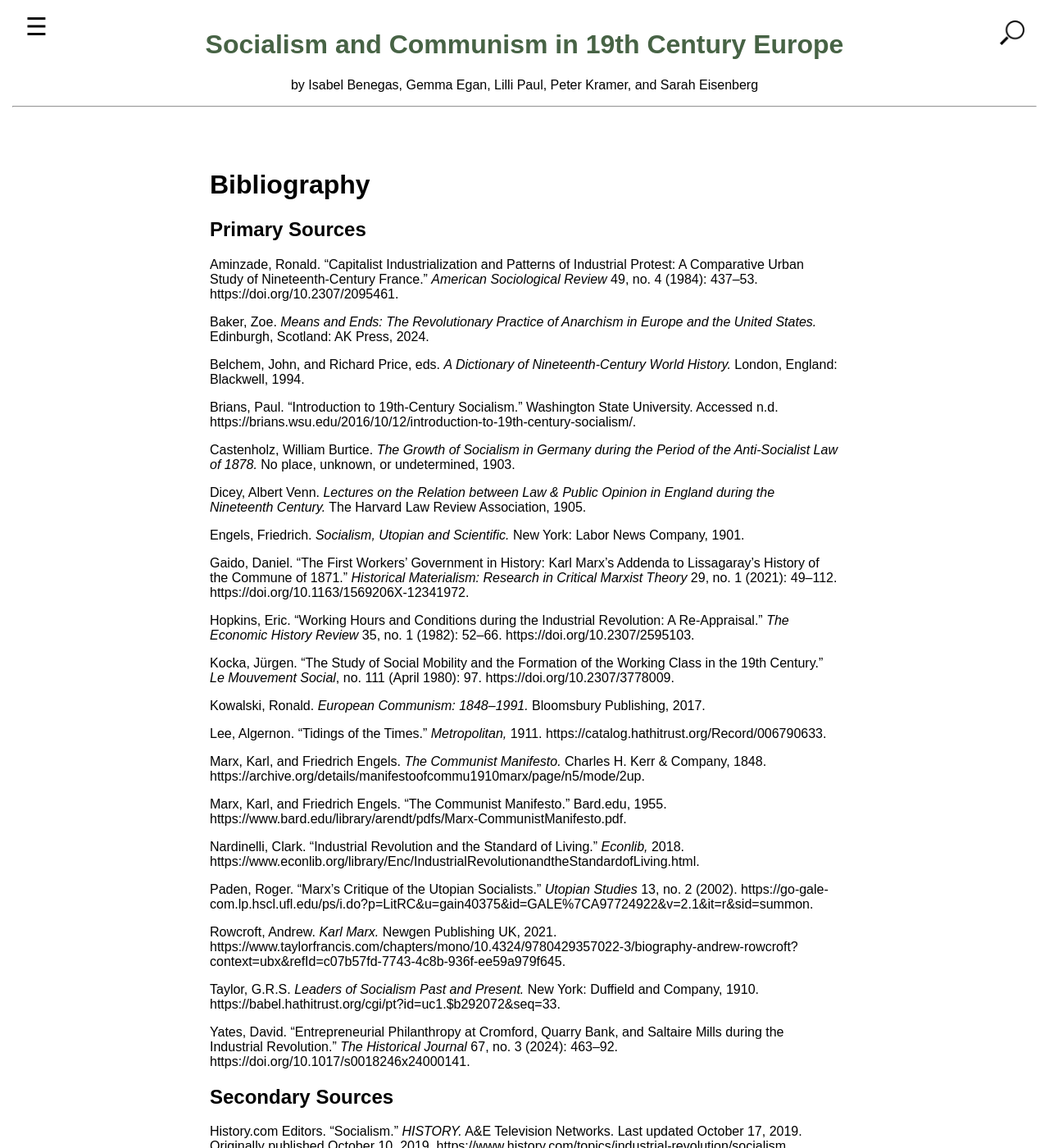
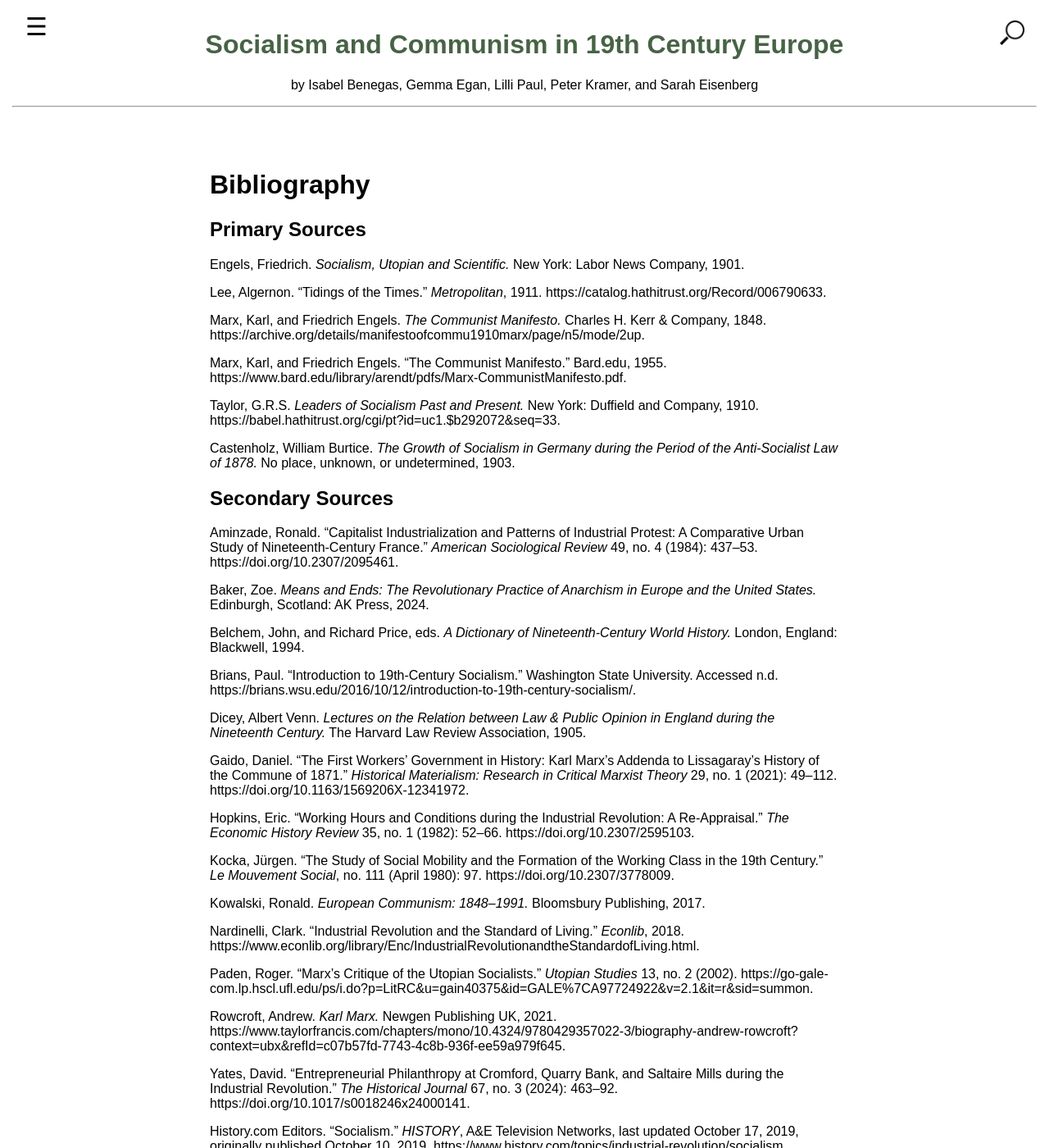
Before and after one commit to isabelbenegas/Isabel-Benegas-EUH3205, a Jekyll site: the page built from 005_bibliography.md, in a window 1280 px wide and 1400 px high. Shown: the whole window at 82% size. Built offline with Jekyll 4.4.1, drawn with Linux system fonts in a browser that asks for light colours; part of the change alters nothing that is shown; some of the changed text lies outside the part shown.

```diff
--- a/005_bibliography.md
+++ b/005_bibliography.md
@@ -8,6 +8,20 @@ number: 5
 
 ## Primary Sources
 
+Engels, Friedrich. *Socialism, Utopian and Scientific.* New York: Labor News Company, 1901.
+
+Lee, Algernon. “Tidings of the Times.” *Metropolitan*, 1911. https://catalog.hathitrust.org/Record/006790633.
+
+Marx, Karl, and Friedrich Engels. *The Communist Manifesto.* Charles H. Kerr & Company, 1848. https://archive.org/details/manifestoofcommu1910marx/page/n5/mode/2up.
+
+Marx, Karl, and Friedrich Engels. “The Communist Manifesto.” Bard.edu, 1955. https://www.bard.edu/library/arendt/pdfs/Marx-CommunistManifesto.pdf.
+
+Taylor, G.R.S. *Leaders of Socialism Past and Present.* New York: Duffield and Company, 1910. https://babel.hathitrust.org/cgi/pt?id=uc1.$b292072&seq=33.
+
+Castenholz, William Burtice. *The Growth of Socialism in Germany during the Period of the Anti-Socialist Law of 1878.* No place, unknown, or undetermined, 1903.
+
+## Secondary Sources
+
 Aminzade, Ronald. “Capitalist Industrialization and Patterns of Industrial Protest: A Comparative Urban Study of Nineteenth-Century France.” *American Sociological Review* 49, no. 4 (1984): 437–53. https://doi.org/10.2307/2095461.
 
 Baker, Zoe. *Means and Ends: The Revolutionary Practice of Anarchism in Europe and the United States.* Edinburgh, Scotland: AK Press, 2024.
@@ -16,11 +30,7 @@ Belchem, John, and Richard Price, eds. *A Dictionary of Nineteenth-Century World
 
 Brians, Paul. “Introduction to 19th-Century Socialism.” Washington State University. Accessed n.d. https://brians.wsu.edu/2016/10/12/introduction-to-19th-century-socialism/.
 
-Castenholz, William Burtice. *The Growth of Socialism in Germany during the Period of the Anti-Socialist Law of 1878.* No place, unknown, or undetermined, 1903.
-
 Dicey, Albert Venn. *Lectures on the Relation between Law & Public Opinion in England during the Nineteenth Century.* The Harvard Law Review Association, 1905.
-
-Engels, Friedrich. *Socialism, Utopian and Scientific.* New York: Labor News Company, 1901.
 
 Gaido, Daniel. “The First Workers’ Government in History: Karl Marx’s Addenda to Lissagaray’s History of the Commune of 1871.” *Historical Materialism: Research in Critical Marxist Theory* 29, no. 1 (2021): 49–112. https://doi.org/10.1163/1569206X-12341972.
 
@@ -30,24 +40,12 @@ Kocka, Jürgen. “The Study of Social Mobility and the Formation of the Working
 
 Kowalski, Ronald. *European Communism: 1848–1991.* Bloomsbury Publishing, 2017.
 
-Lee, Algernon. “Tidings of the Times.” *Metropolitan,* 1911. https://catalog.hathitrust.org/Record/006790633.
-
-Marx, Karl, and Friedrich Engels. *The Communist Manifesto.* Charles H. Kerr & Company, 1848. https://archive.org/details/manifestoofcommu1910marx/page/n5/mode/2up.
-
-Marx, Karl, and Friedrich Engels. “The Communist Manifesto.” Bard.edu, 1955. https://www.bard.edu/library/arendt/pdfs/Marx-CommunistManifesto.pdf.
-
-Nardinelli, Clark. “Industrial Revolution and the Standard of Living.” *Econlib,* 2018. https://www.econlib.org/library/Enc/IndustrialRevolutionandtheStandardofLiving.html.
+Nardinelli, Clark. “Industrial Revolution and the Standard of Living.” *Econlib*, 2018. https://www.econlib.org/library/Enc/IndustrialRevolutionandtheStandardofLiving.html.
 
 Paden, Roger. “Marx's Critique of the Utopian Socialists.” *Utopian Studies* 13, no. 2 (2002). https://go-gale-com.lp.hscl.ufl.edu/ps/i.do?p=LitRC&u=gain40375&id=GALE%7CA97724922&v=2.1&it=r&sid=summon.
 
 Rowcroft, Andrew. *Karl Marx.* Newgen Publishing UK, 2021. https://www.taylorfrancis.com/chapters/mono/10.4324/9780429357022-3/biography-andrew-rowcroft?context=ubx&refId=c07b57fd-7743-4c8b-936f-ee59a979f645.
 
-Taylor, G.R.S. *Leaders of Socialism Past and Present.* New York: Duffield and Company, 1910. https://babel.hathitrust.org/cgi/pt?id=uc1.$b292072&seq=33.
-
 Yates, David. “Entrepreneurial Philanthropy at Cromford, Quarry Bank, and Saltaire Mills during the Industrial Revolution.” *The Historical Journal* 67, no. 3 (2024): 463–92. https://doi.org/10.1017/s0018246x24000141.
 
-## Secondary Sources
-
-History.com Editors. “Socialism.” *HISTORY.* A&E Television Networks. Last updated October 17, 2019. Originally published October 10, 2019. https://www.history.com/topics/industrial-revolution/socialism.
-
-The Editors of Encyclopaedia Britannica. "Child Labour." *Encyclopaedia Britannica.* Last updated November 24, 2024. https://www.britannica.com/topic/child-labour.
+History.com Editors. “Socialism.” *HISTORY*, A&E Television Networks, last updated October 17, 2019, originally published October 10, 2019. https://www.history.com/topics/industrial-revolution/socialism.
```
